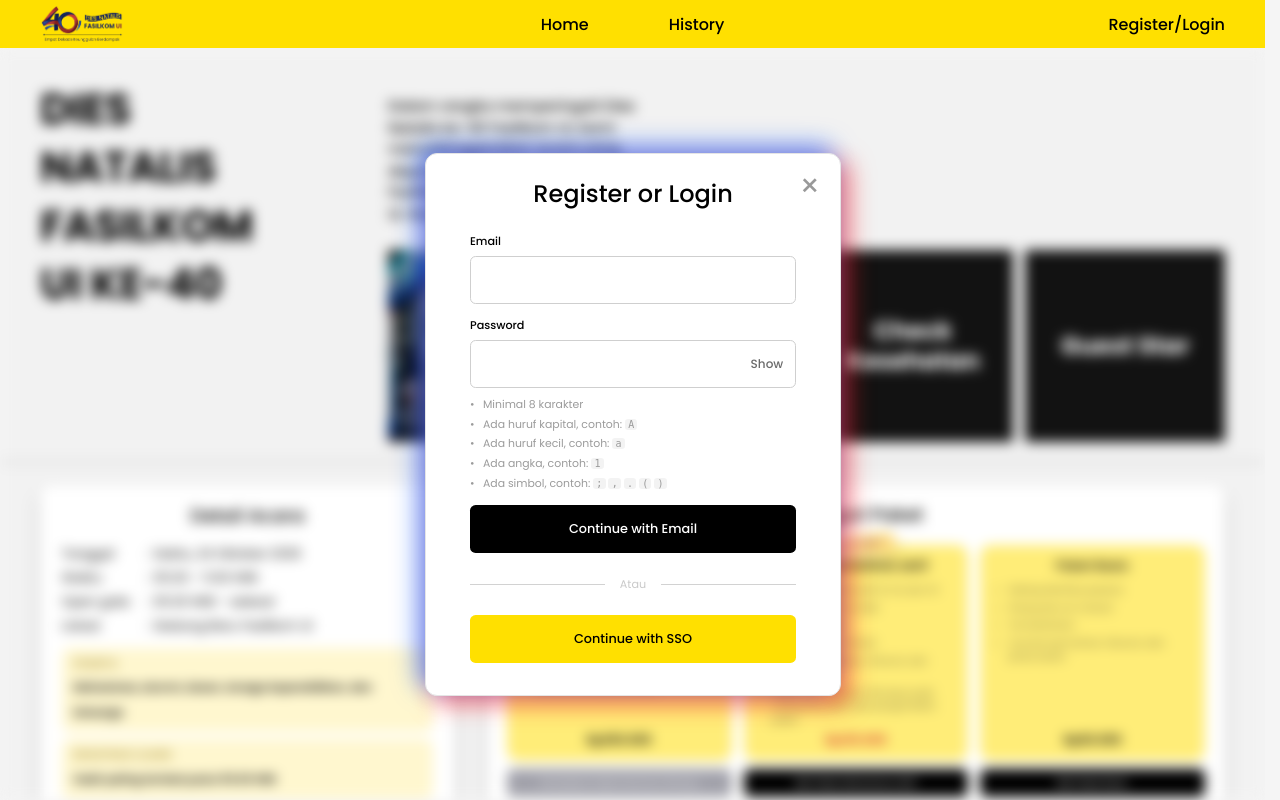
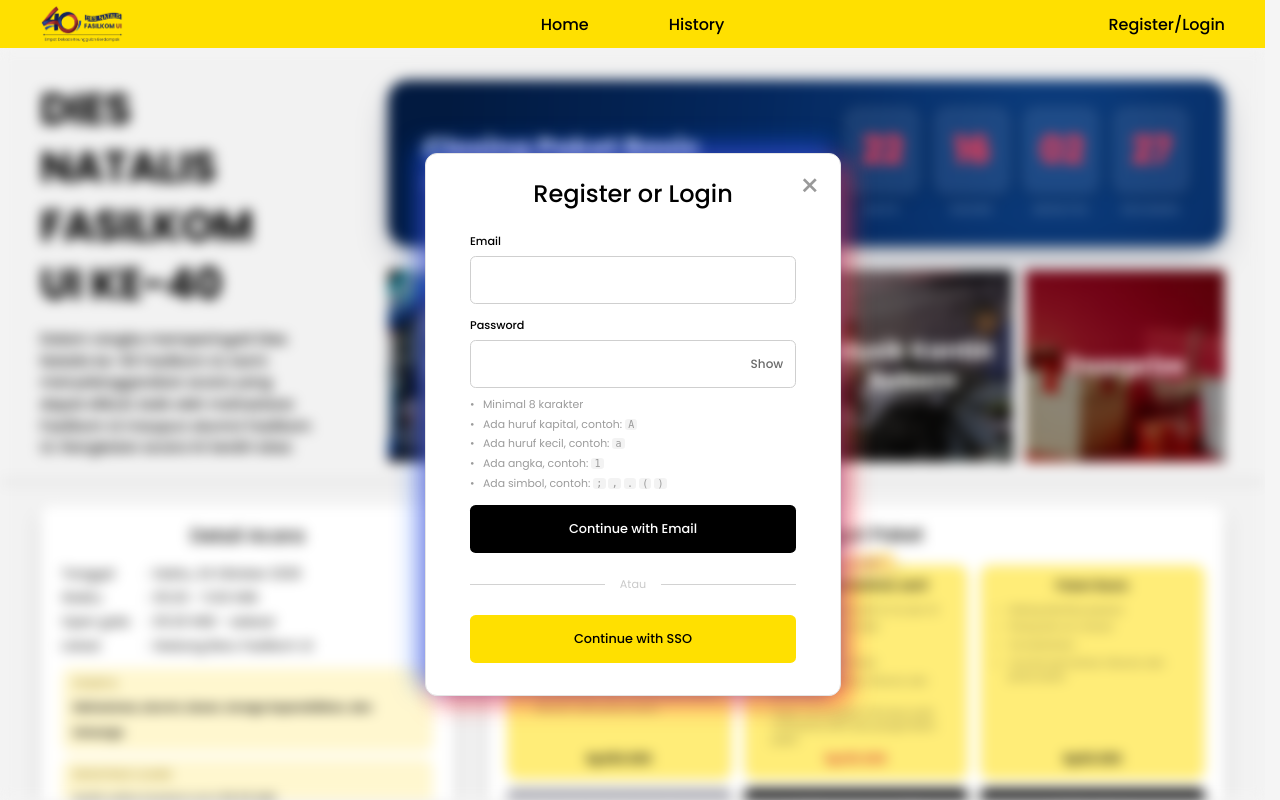
Before and after one commit to HaikalMuzaki/Fun-Walk, a Django app: page /login/ in a window 1280 px wide. Run offline with Django 5.2, Linux system fonts and the light colour scheme; grey boxes are pictures that could not be loaded.

Commit message:
Match login backdrop to home countdown

```diff
--- a/registration/templates/registration/login.html
+++ b/registration/templates/registration/login.html
@@ -10,7 +10,7 @@
   <link href="https://fonts.googleapis.com" rel="preconnect"/>
   <link crossorigin="" href="https://fonts.gstatic.com" rel="preconnect"/>
   <link href="https://fonts.googleapis.com/css2?family=Poppins:wght@400;500;600;700&amp;display=swap" rel="stylesheet"/>
-  <link href="{% static 'registration/css/style.css' %}" rel="stylesheet"/>
+  <link href="{% static 'registration/css/style.css' %}?v=20260930-countdown-bluered" rel="stylesheet"/>
  </head>
  <body>
   <header class="header">
@@ -58,11 +58,38 @@
         <br/>
         UI KE-40
        </h1>
-      </div>
-      <div class="dies-content">
        <p class="dies-description">
         Dalam rangka memperingati Dies Natalis ke-40 Fasilkom UI, kami menyelenggarakan acara yang dapat diikuti, baik oleh mahasiswa Fasilkom UI maupun alumni Fasilkom UI. Rangkaian acara ini terdiri atas:
        </p>
+      </div>
+      <div class="dies-content">
+       <section class="registration-countdown" aria-labelledby="login-countdown-title" data-countdown-end="2026-10-23T23:59:59+07:00">
+        <div class="countdown-content">
+         <div class="countdown-info">
+          <h2 id="login-countdown-title" class="countdown-title">Closing Paket Basic</h2>
+          <p class="countdown-subtitle">Don't miss your chance to join the celebration!</p>
+         </div>
+         <div class="countdown-timer" aria-live="off">
+          <div class="countdown-unit">
+           <strong class="countdown-digit" data-countdown-days>00</strong>
+           <span class="countdown-label">DAYS</span>
+          </div>
+          <div class="countdown-unit">
+           <strong class="countdown-digit" data-countdown-hours>00</strong>
+           <span class="countdown-label">HOURS</span>
+          </div>
+          <div class="countdown-unit">
+           <strong class="countdown-digit" data-countdown-minutes>00</strong>
+           <span class="countdown-label">MINUTES</span>
+          </div>
+          <div class="countdown-unit">
+           <strong class="countdown-digit" data-countdown-seconds>00</strong>
+           <span class="countdown-label">SECONDS</span>
+          </div>
+         </div>
+        </div>
+        <p class="countdown-closed-message" hidden>Pendaftaran telah ditutup.</p>
+       </section>
        <div class="event-list">
         <div class="event-card walk">
          <div class="event-name">
@@ -76,16 +103,16 @@
           Games
          </div>
         </div>
-        <div class="event-card health">
+        <div class="event-card muskan">
          <div class="event-name">
-          Check
+          Musik Kantin
           <br/>
-          Kesehatan
+          Reborn
          </div>
         </div>
-        <div class="event-card star">
+        <div class="event-card doorprize">
          <div class="event-name">
-          Guest Star
+          Doorprize
          </div>
         </div>
        </div>
@@ -324,6 +351,7 @@
   </main>
   <script src="{% static 'registration/js/app.js' %}?v=20260923-terms">
   </script>
+  <script src="{% static 'registration/js/app.js' %}?v=20260929-countdown"></script>
   <script>
    const passwordInput = document.querySelector('#password');
    const passwordToggle = document.querySelector('#password-toggle');
```
